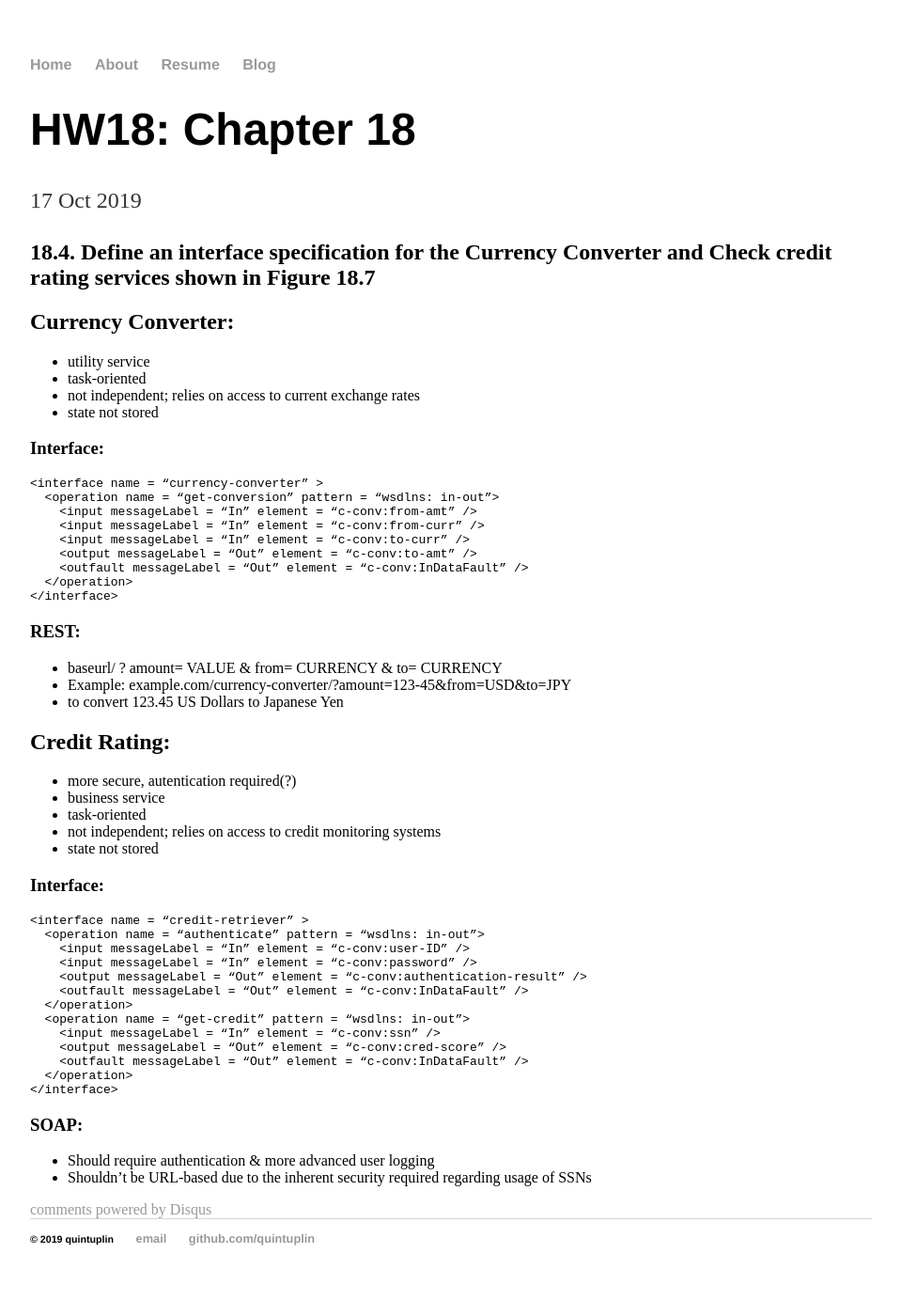
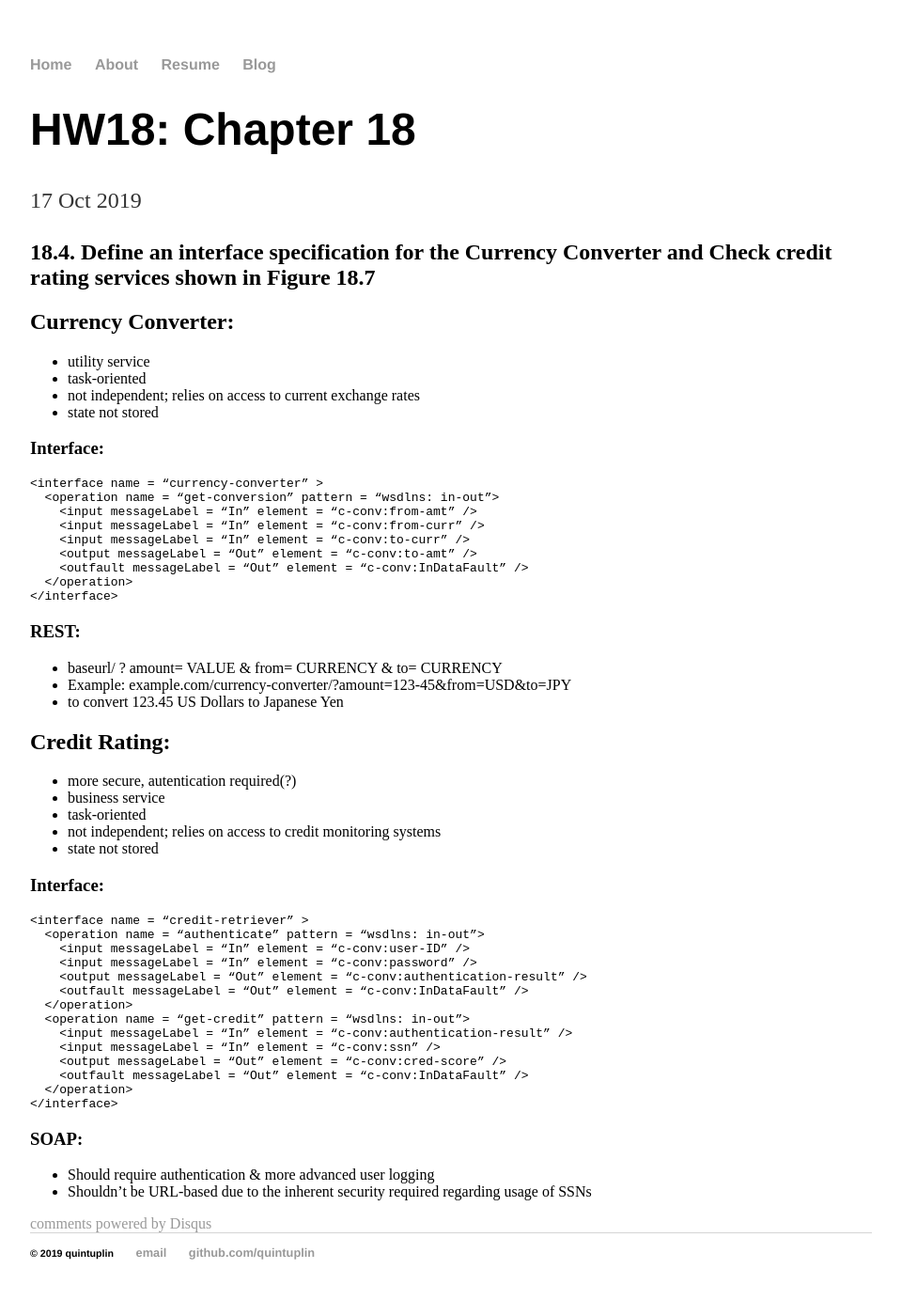
Before and after one commit to Quintuplin/quintuplin.github.io, a Jekyll site: the page built from _posts/2019-10-17-Chapter-18.md, in a window 1280 px wide. Shown: the whole page at 94% size, without its empty margins (160-1119 px from the left). Built offline with Jekyll 4.4.1, drawn with Linux system fonts in a browser that asks for light colours; comment, search, counter and statistics services are not loaded.

Commit message:
Update 2019-10-17-Chapter-18.md

```diff
--- a/_posts/2019-10-17-Chapter-18.md
+++ b/_posts/2019-10-17-Chapter-18.md
@@ -47,6 +47,7 @@ date: 2019-10-17
     <outfault messageLabel = “Out” element = “c-conv:InDataFault” />
   </operation>
   <operation name = “get-credit” pattern = “wsdlns: in-out”>
+    <input messageLabel = “In” element = “c-conv:authentication-result” />
     <input messageLabel = “In” element = “c-conv:ssn” />
     <output messageLabel = “Out” element = “c-conv:cred-score” />
     <outfault messageLabel = “Out” element = “c-conv:InDataFault” />
```
